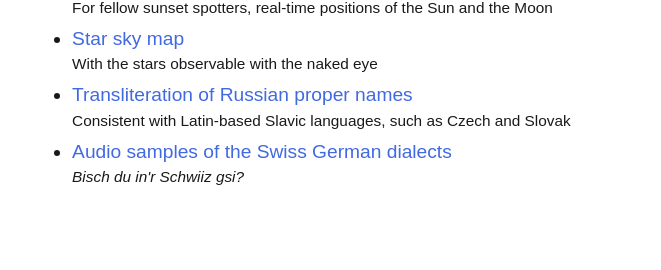
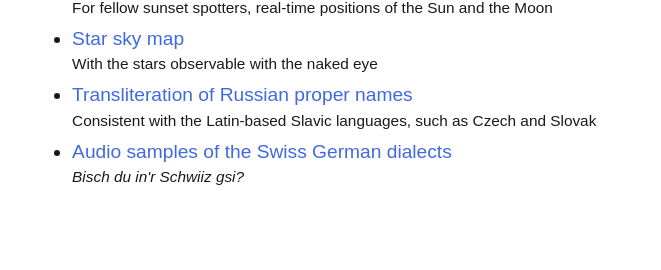
Before and after one commit to axtk/axtk.github.io, a Jekyll site: the page built from index.html, in a window 1280 px wide. Shown: the part 758-1028 px from the top of the page, without its empty margins (309-970 px from the left). Built offline with Jekyll 4.4.1, drawn with Linux system fonts in a browser that asks for light colours.

Commit message:
Update index.html

```diff
--- a/index.html
+++ b/index.html
@@ -41,7 +41,7 @@ layout: index
     <li><a href="{{site.github.baseurl}}/stars">Star sky map</a><br>
         <span class="description">With the stars observable with the naked eye</span></li>
     <li><a href="{{site.github.baseurl}}/names">Transliteration of Russian proper names</a><br>
-        <span class="description">Consistent with Latin-based Slavic languages, such as Czech and Slovak</span></li>
+        <span class="description">Consistent with the Latin-based Slavic languages, such as Czech and Slovak</span></li>
     <li><a href="{{site.github.baseurl}}/alemannic">Audio samples of the Swiss German dialects</a><br>
         <span class="description"><i>Bisch du in'r Schwiiz gsi?</i></span></li>
 </ul>
```
